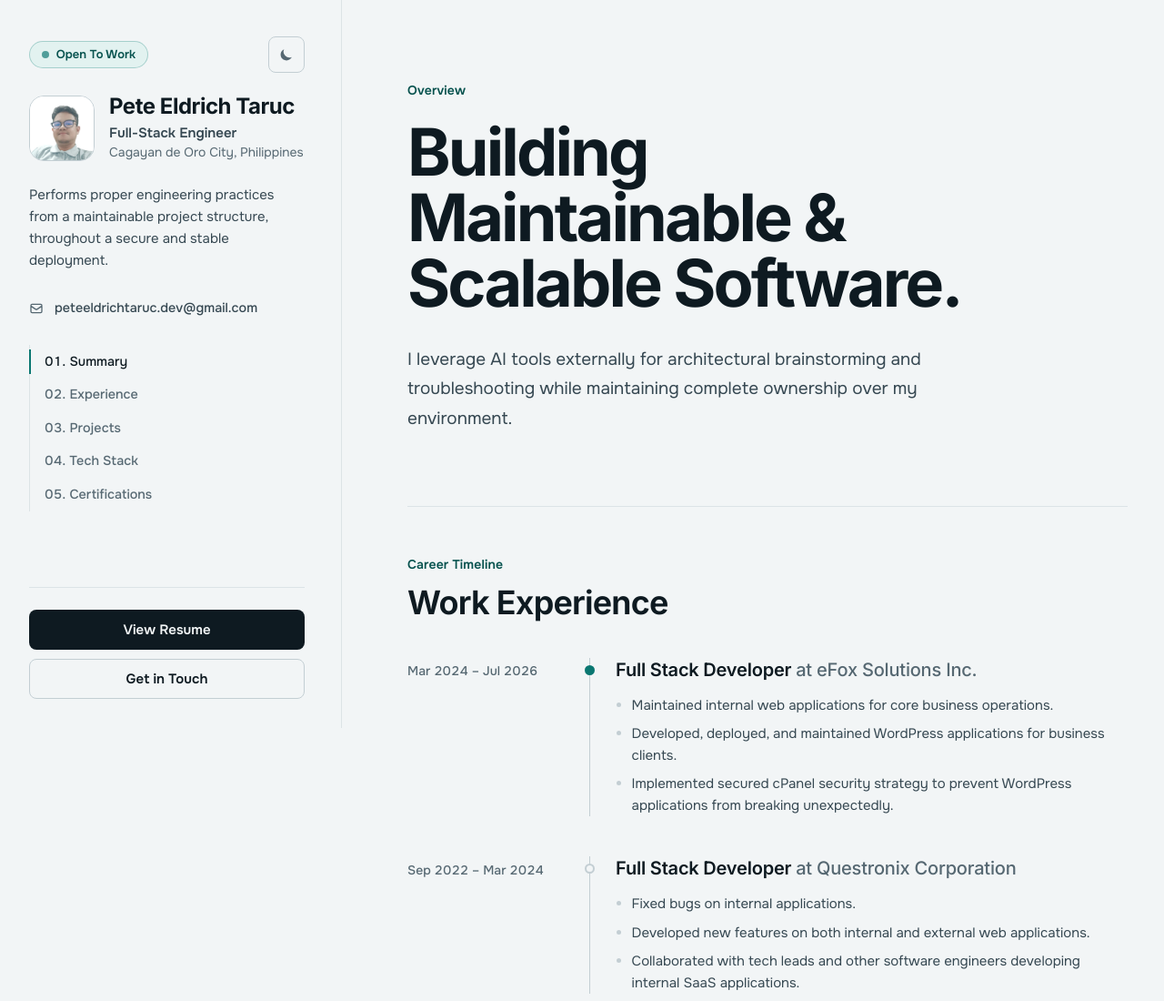
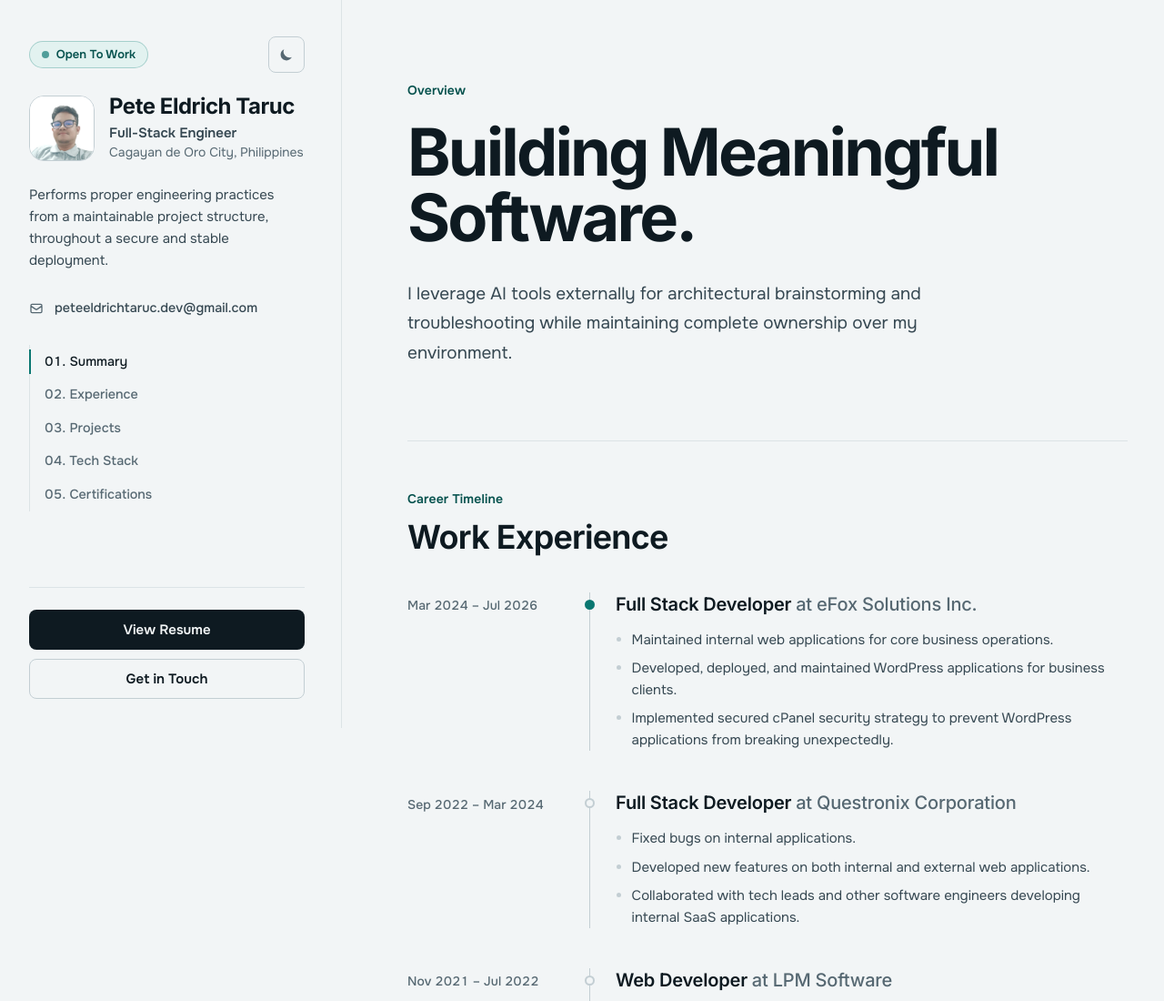
Before and after one commit to peteeldrichtaruc-dev/peteeldrichtaruc-portfolio, a website built with Vite: page index.html in a window 1280 px wide. Shown: the top 1100 px of the page at 91% size. Built offline with nearby package versions, Linux system fonts and the light colour scheme.

Commit message:
Minor update.

```diff
--- a/index.html
+++ b/index.html
@@ -184,7 +184,7 @@
 			<!-- 1. Summary -->
 			<section id="about" class="hero" aria-labelledby="about-title">
 				<p class="eyebrow">Overview</p>
-				<h2 id="about-title">Building Maintainable &amp; Scalable Software.</h2>
+				<h2 id="about-title">Building Meaningful Software.</h2>
 				<p class="hero__lead">
 					I leverage AI tools externally for architectural brainstorming and
 					troubleshooting while maintaining complete ownership over my environment.
```
